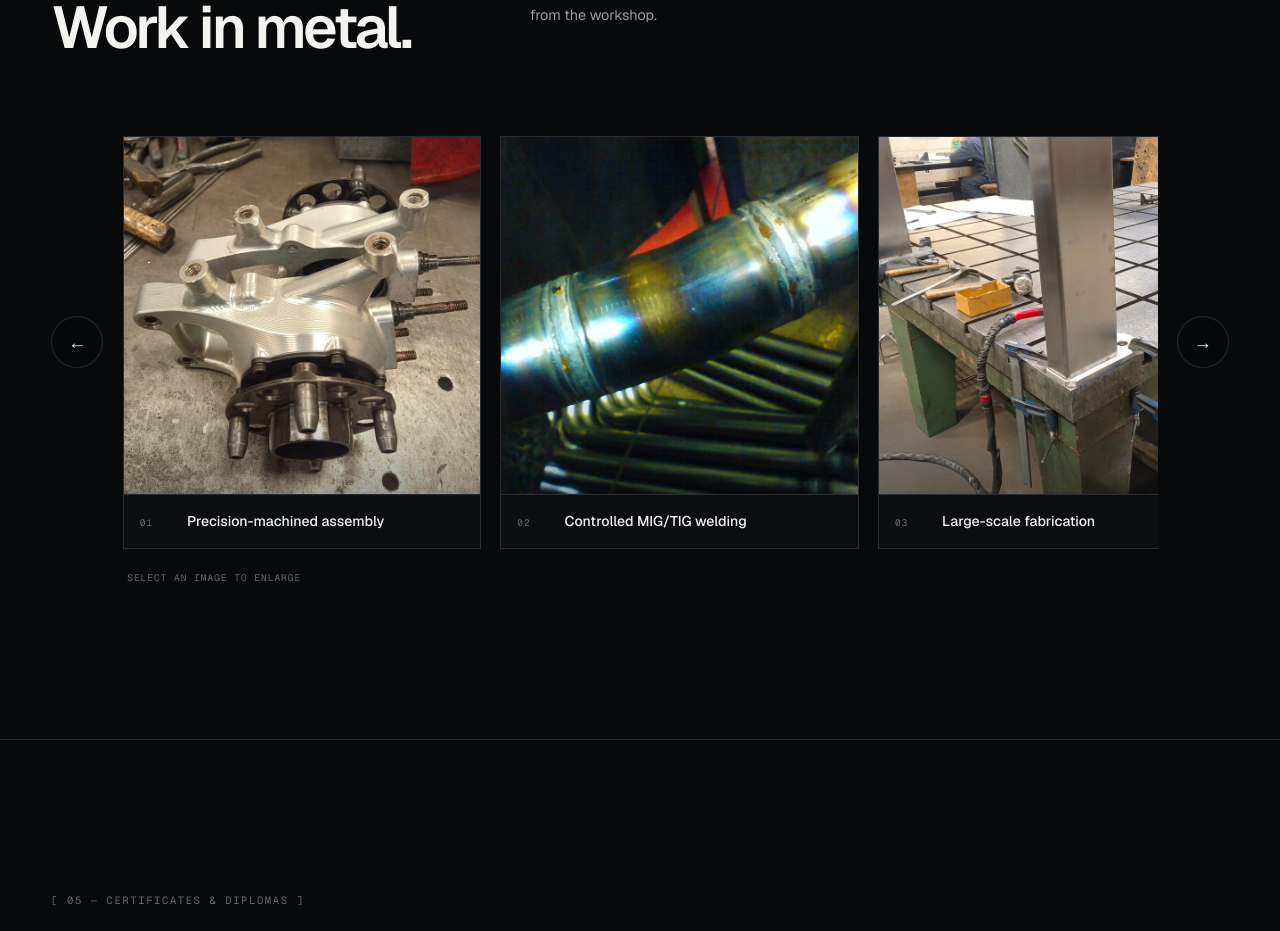
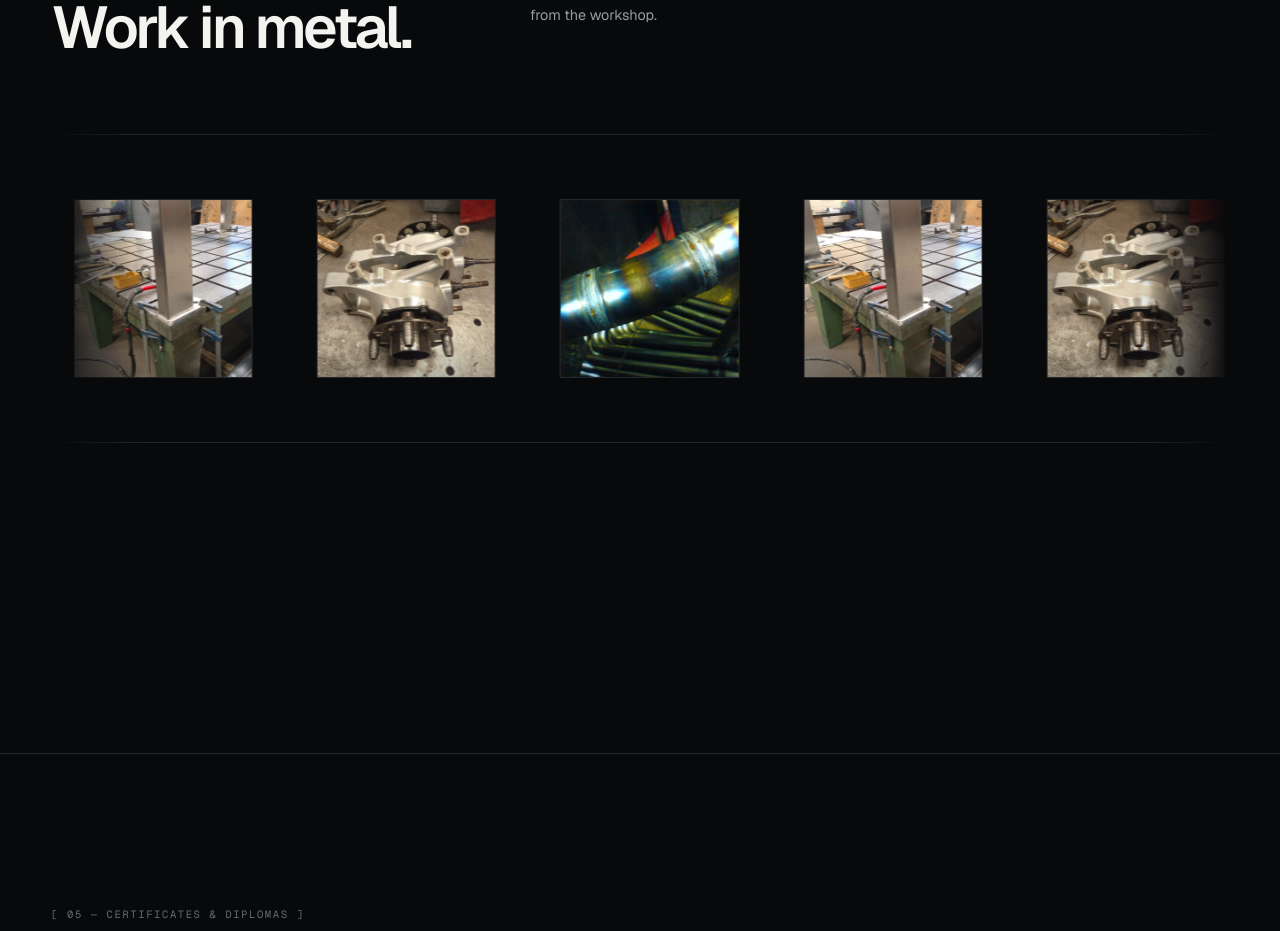
Before and after one commit to RobFyd/RF-platform, a Next.js app: page /fusion in a window 1280 px wide. Shown: the part 3360-4291 px from the top of the page. Built offline with nearby package versions, Linux system fonts and the light colour scheme.

Commit message:
Add animated Fusion gallery marquee

```diff
--- a/components/fusion-gallery.tsx
+++ b/components/fusion-gallery.tsx
@@ -37,7 +37,7 @@ export function FusionGallery({ language = "en" }: { language?: Language }) {
   const pl = language === "pl";
   const itemCount = items.length;
   const [lightboxIndex, setLightboxIndex] = useState<number | null>(null);
-  const railRef = useRef<HTMLDivElement>(null);
+  const [activeIndex, setActiveIndex] = useState<number | null>(null);
   const closeButtonRef = useRef<HTMLButtonElement>(null);
 
   const selectRelative = useCallback((direction: number) => {
@@ -46,13 +46,6 @@ export function FusionGallery({ language = "en" }: { language?: Language }) {
       return (current + direction + itemCount) % itemCount;
     });
   }, [itemCount]);
-
-  const scrollRail = (direction: number) => {
-    railRef.current?.scrollBy({
-      left: direction * Math.max(280, railRef.current.clientWidth * 0.72),
-      behavior: "smooth",
-    });
-  };
 
   useEffect(() => {
     if (lightboxIndex === null) return;
@@ -76,57 +69,71 @@ export function FusionGallery({ language = "en" }: { language?: Language }) {
 
   return (
     <div
-      className="factory-gallery"
+      className={`factory-gallery factory-gallery-marquee${activeIndex !== null ? " is-paused" : ""}`}
       role="region"
       aria-label={pl ? "Wybrane realizacje RobyFusion" : "Selected RobyFusion work"}
+      onMouseLeave={() => setActiveIndex(null)}
+      onBlur={(event) => {
+        if (!event.currentTarget.contains(event.relatedTarget as Node | null)) {
+          setActiveIndex(null);
+        }
+      }}
     >
-      <div className="factory-gallery-rail-shell">
-        <button
-          className="factory-gallery-rail-arrow is-left"
-          type="button"
-          onClick={() => scrollRail(-1)}
-          aria-label={pl ? "Przewiń galerię w lewo" : "Scroll gallery left"}
+      <div className="factory-gallery-marquee-viewport">
+        <div className="factory-gallery-marquee-track">
+          {[0, 1, 2, 3].map((copyIndex) => (
+            <div
+              className="factory-gallery-marquee-group"
+              key={copyIndex}
+              aria-hidden={copyIndex === 0 ? undefined : "true"}
             >
-          <span aria-hidden="true">←</span>
-        </button>
-
-        <div className="factory-gallery-rail" ref={railRef}>
               {items.map((item, index) => (
                 <button
-              className="factory-gallery-thumbnail"
+                  className="factory-gallery-marquee-item"
                   type="button"
-              key={item.src}
+                  key={`${copyIndex}-${item.src}`}
+                  tabIndex={copyIndex === 0 ? 0 : -1}
+                  onMouseEnter={() => setActiveIndex(index)}
+                  onMouseLeave={() => setActiveIndex((current) => current === index ? null : current)}
+                  onFocus={() => setActiveIndex(index)}
                   onClick={() => setLightboxIndex(index)}
                   aria-label={`${pl ? "Otwórz projekt" : "Open project"} ${index + 1}: ${item.title}`}
                 >
-              <span className="factory-gallery-image">
+                  <span className="factory-gallery-marquee-image">
                     <Image
                       src={item.src}
-                  alt={item.alt}
+                      alt={copyIndex === 0 ? item.alt : ""}
                       fill
-                  sizes="(max-width: 620px) 72vw, (max-width: 1000px) 38vw, 25vw"
-                  priority={index < 2}
+                      sizes="(max-width: 620px) 8rem, (max-width: 1000px) 14vw, 12rem"
+                      priority={copyIndex === 0 && index < 2}
                     />
-              </span>
-              <span className="factory-gallery-thumbnail-copy">
-                <span>{String(index + 1).padStart(2, "0")}</span>
-                <strong>{item.title}</strong>
                   </span>
                 </button>
               ))}
             </div>
-
-        <button
-          className="factory-gallery-rail-arrow is-right"
-          type="button"
-          onClick={() => scrollRail(1)}
-          aria-label={pl ? "Przewiń galerię w prawo" : "Scroll gallery right"}
-        >
-          <span aria-hidden="true">→</span>
-        </button>
+          ))}
+        </div>
       </div>
 
-      <p className="factory-gallery-hint">{pl ? "Wybierz zdjęcie, aby je powiększyć" : "Select an image to enlarge"}</p>
+      <div
+        className={`factory-gallery-marquee-description${activeIndex !== null ? " is-visible" : ""}`}
+        aria-live="polite"
+      >
+        {activeIndex !== null ? (
+          <>
+            <span className="factory-gallery-marquee-index">
+              {`// ${String(activeIndex + 1).padStart(2, "0")}`}
+            </span>
+            <div>
+              <strong>{items[activeIndex].title}</strong>
+              <p>{items[activeIndex].meta}</p>
+              <span className="factory-gallery-marquee-hint">
+                {pl ? "Kliknij, aby otworzyć pełne zdjęcie" : "Click to open the full image"}
+              </span>
+            </div>
+          </>
+        ) : null}
+      </div>
 
       {lightboxIndex !== null ? (
         <div
```
Lines whose indentation alone changed are shown as unchanged.
